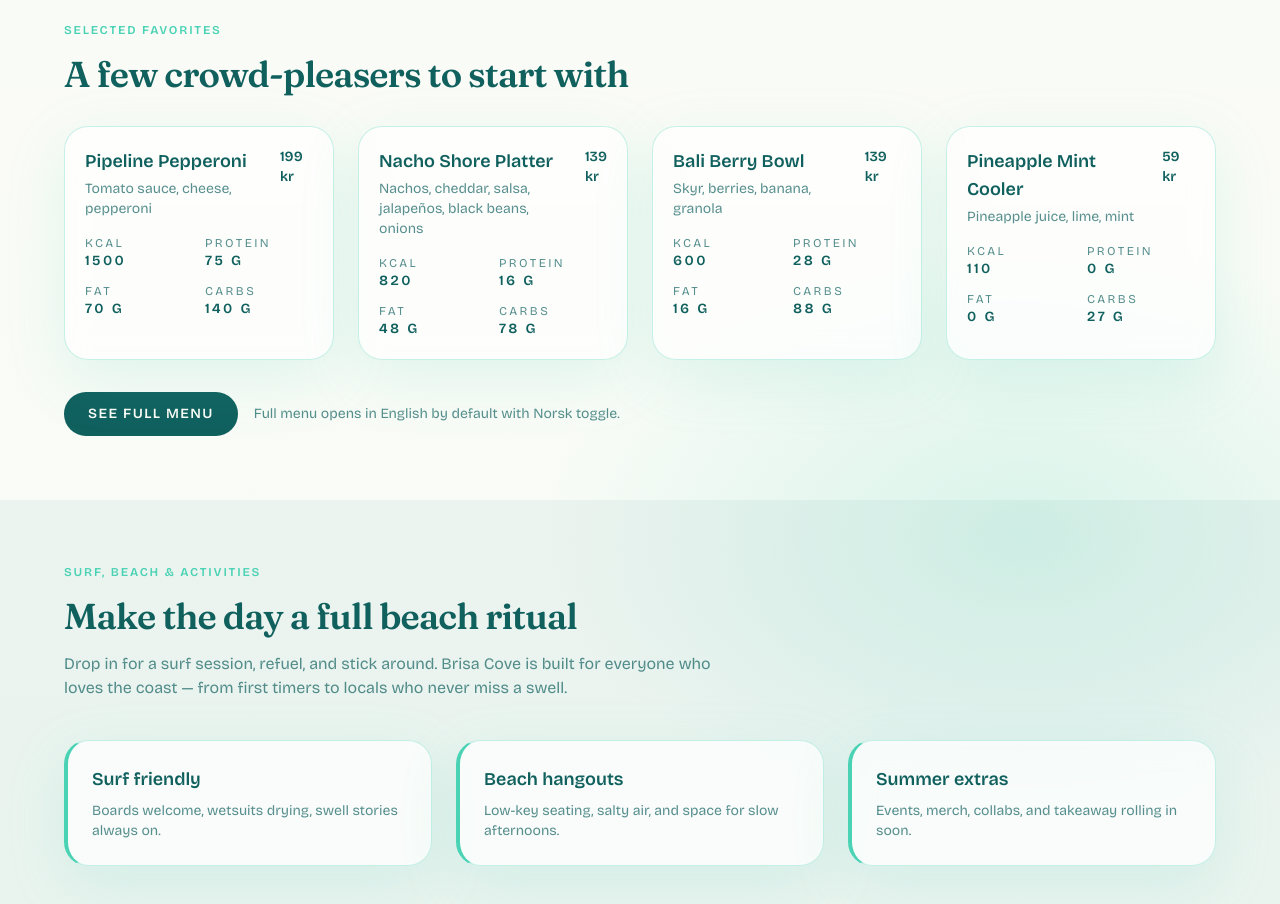
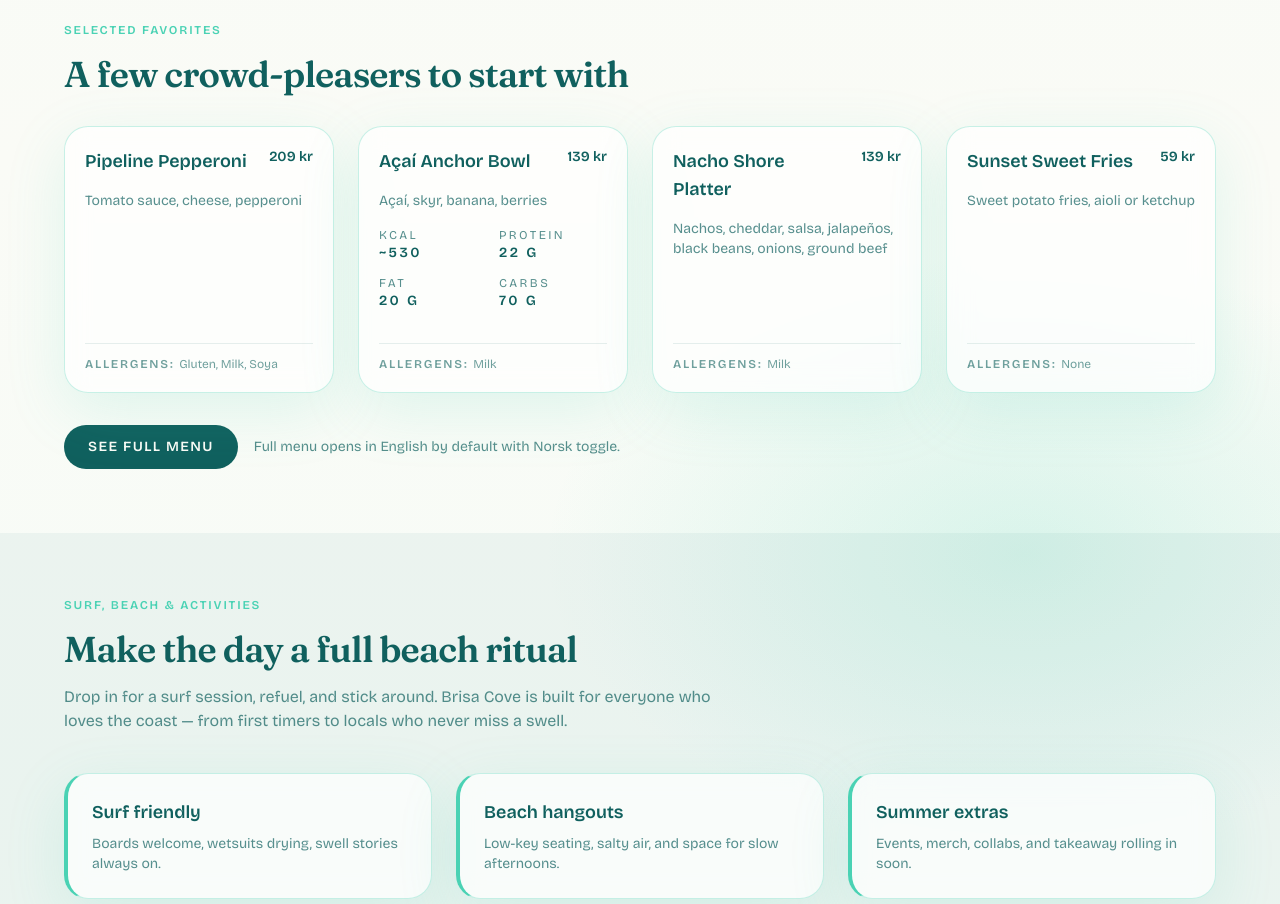
Before and after one commit to augustnhj/Brisa-Cove-Landing-v2, a Next.js app: page / in a window 1280 px wide. Shown: the part 1820-2724 px from the top of the page. Built offline with nearby package versions, Linux system fonts and the light colour scheme.

Commit message:
Final changes before opening day

```diff
--- a/src/components/FavoritesSection.tsx
+++ b/src/components/FavoritesSection.tsx
@@ -28,8 +28,7 @@ const copy = {
 
 export default function FavoritesSection() {
   const { language } = useLanguage();
-  // Menu data only has EN/NO; fall back to English for German
-  const lang: MenuLanguage = language === "de" ? "en" : language;
+  const lang: MenuLanguage = language;
   const labels = nutritionLabels[lang];
   const text = copy[language];
 
@@ -42,7 +41,7 @@ export default function FavoritesSection() {
         </div>
         <div className="grid gap-6 md:grid-cols-2 xl:grid-cols-4">
           {favorites[lang].map((item) => (
-            <MenuCard key={item.id} item={item} labels={labels} />
+            <MenuCard key={item.id} item={item} labels={labels} alignBottom />
           ))}
         </div>
         <div className="flex flex-wrap items-center gap-4">
--- a/src/components/MenuCard.tsx
+++ b/src/components/MenuCard.tsx
@@ -1,4 +1,4 @@
-import { MenuItem, NutritionLabels } from "@/data/menu";
+import { MenuItem, NutritionLabels, itemAllergens } from "@/data/menu";
 
 const nutritionLabel = (label: string, value: string) => (
   <div className="flex flex-col text-xs uppercase tracking-[0.2em] text-deepteal/70">
@@ -10,31 +10,52 @@ const nutritionLabel = (label: string, value: string) => (
 export default function MenuCard({
   item,
   labels,
+  alignBottom = false,
 }: {
   item: MenuItem;
   labels: NutritionLabels;
+  alignBottom?: boolean;
 }) {
+  const NO_NUTRITION_IDS = new Set([
+    "riptide-fries", "sunset-sweet-fries", "nacho-shore-platter",
+    "sunrise-mango-smoothie", "sunset-margherita", "pipeline-pepperoni",
+    "hawaii-pizza", "sunset-margherita-small", "pipeline-pepperoni-small",
+    "hawaii-pizza-small",
+  ]);
+  const showDetails = !item.comingSoon && item.id !== "soda";
+  const showNutrition = showDetails && !NO_NUTRITION_IDS.has(item.id);
+  const allergens = showDetails ? itemAllergens[item.id] : undefined;
+
   return (
     <div className="glass flex h-full flex-col overflow-hidden">
       <div className="flex flex-1 flex-col gap-4 p-5">
         <div className="flex items-start justify-between gap-4">
-          <div>
           <h3 className={`text-lg font-semibold text-deepteal ${item.comingSoon ? "line-through decoration-red-600 decoration-2" : ""}`}>
             {item.name}
           </h3>
+          {!item.comingSoon && <span className="shrink-0 text-sm font-semibold text-deepteal">{item.price}</span>}
+        </div>
         {item.comingSoon && (
-              <p className="mt-0.5 text-xs font-bold uppercase tracking-widest text-red-600">Coming Soon</p>
+          <p className="text-xs font-bold uppercase tracking-widest text-red-600">Coming Soon</p>
         )}
-            <p className="mt-1 text-sm text-deepteal/70">{item.description}</p>
-          </div>
-          <span className="text-sm font-semibold text-deepteal">{item.price}</span>
-        </div>
+        {showDetails && (
+          <p className="text-sm text-deepteal/70">{item.description}</p>
+        )}
+        {showNutrition && (
           <div className="grid grid-cols-2 gap-3">
             {nutritionLabel(labels.kcal, item.nutrition.kcal)}
             {nutritionLabel(labels.protein, item.nutrition.protein)}
             {nutritionLabel(labels.fat, item.nutrition.fat)}
             {nutritionLabel(labels.carbs, item.nutrition.carbs)}
           </div>
+        )}
+        {alignBottom && <div className="flex-1" />}
+        {allergens !== undefined && (
+          <div className="border-t border-deepteal/10 pt-3 text-xs text-deepteal/60">
+            <span className="font-semibold uppercase tracking-[0.15em]">{labels.allergens}: </span>
+            {allergens.length > 0 ? allergens.join(", ") : labels.none}
+          </div>
+        )}
       </div>
     </div>
   );
--- a/src/data/menu.ts
+++ b/src/data/menu.ts
@@ -26,12 +26,32 @@ export type NutritionLabels = {
   protein: string;
   fat: string;
   carbs: string;
+  allergens: string;
+  none: string;
 };
 
 export const nutritionLabels: Record<MenuLanguage, NutritionLabels> = {
-  en: { kcal: "Kcal", protein: "Protein", fat: "Fat", carbs: "Carbs" },
-  no: { kcal: "kcal", protein: "Protein", fat: "Fett", carbs: "Karbo" },
-  de: { kcal: "kcal", protein: "Eiweiß", fat: "Fett", carbs: "Kohlenhydrate" },
+  en: { kcal: "Kcal", protein: "Protein", fat: "Fat", carbs: "Carbs", allergens: "Allergens", none: "None" },
+  no: { kcal: "kcal", protein: "Protein", fat: "Fett", carbs: "Karbo", allergens: "Allergener", none: "Ingen" },
+  de: { kcal: "kcal", protein: "Eiweiß", fat: "Fett", carbs: "Kohlenhydrate", allergens: "Allergene", none: "Keine" },
+};
+
+export const itemAllergens: Record<string, string[]> = {
+  "riptide-fries":          [],
+  "sunset-sweet-fries":     [],
+  "nacho-shore-platter":    ["Milk"],
+  "bali-berry-bowl":        ["Milk"],
+  "mango-wave-bowl":        ["Milk"],
+  "acai-anchor-bowl":       ["Milk"],
+  "sunrise-mango-smoothie": [],
+  "sunset-margherita":      ["Gluten", "Milk"],
+  "pipeline-pepperoni":     ["Gluten", "Milk", "Soya"],
+  "hawaii-pizza":           ["Gluten", "Milk"],
+  "coconut-cold-brew":         [],
+  "pineapple-mint-cooler":     [],
+  "sunset-margherita-small":   ["Gluten", "Milk"],
+  "pipeline-pepperoni-small":  ["Gluten", "Milk", "Soya"],
+  "hawaii-pizza-small":        ["Gluten", "Milk"],
 };
 
 export const menuNotes: Record<MenuLanguage, string> = {
@@ -49,16 +69,16 @@ export const menuSections: Record<MenuLanguage, MenuSection[]> = {
         {
           id: "riptide-fries",
           name: "Riptide Fries",
-          description: "Crispy fries, lime aioli",
+          description: "Crispy fries, aioli or ketchup",
           nutrition: { kcal: "520", protein: "4 g", fat: "37 g", carbs: "41 g" },
-          price: "79 kr",
+          price: "49 kr",
         },
         {
           id: "sunset-sweet-fries",
           name: "Sunset Sweet Fries",
-          description: "Sweet potato fries, lime aioli",
+          description: "Sweet potato fries, aioli or ketchup",
           nutrition: { kcal: "560", protein: "4 g", fat: "36 g", carbs: "52 g" },
-          price: "89 kr",
+          price: "59 kr",
         },
       ],
     },
@@ -97,7 +117,7 @@ export const menuSections: Record<MenuLanguage, MenuSection[]> = {
         {
           id: "nacho-shore-platter",
           name: "Nacho Shore Platter",
-          description: "Nachos, cheddar, salsa, jalapeños, black beans, onions",
+          description: "Nachos, cheddar, salsa, jalapeños, black beans, onions, ground beef",
           nutrition: { kcal: "820", protein: "16 g", fat: "48 g", carbs: "78 g" },
           price: "139 kr",
         },
@@ -109,23 +129,23 @@ export const menuSections: Record<MenuLanguage, MenuSection[]> = {
         {
           id: "bali-berry-bowl",
           name: "Bali Berry Bowl",
-          description: "Skyr, berries, banana, granola",
-          nutrition: { kcal: "600", protein: "28 g", fat: "16 g", carbs: "88 g" },
-          price: "139 kr",
+          description: "Skyr, berries, banana",
+          nutrition: { kcal: "~420", protein: "25 g", fat: "9 g", carbs: "62 g" },
+          price: "119 kr",
         },
         {
           id: "mango-wave-bowl",
           name: "Mango Wave Bowl",
-          description: "Skyr, mango, banana, granola",
-          nutrition: { kcal: "570", protein: "25 g", fat: "9 g", carbs: "95 g" },
-          price: "135 kr",
+          description: "Skyr, mango, banana",
+          nutrition: { kcal: "~430", protein: "25 g", fat: "9 g", carbs: "68 g" },
+          price: "115 kr",
         },
         {
           id: "acai-anchor-bowl",
           name: "Açaí Anchor Bowl",
-          description: "Açaí, banana, berries, granola",
-          nutrition: { kcal: "650", protein: "10 g", fat: "28 g", carbs: "90 g" },
-          price: "169 kr",
+          description: "Açaí, skyr, banana, berries",
+          nutrition: { kcal: "~530", protein: "22 g", fat: "20 g", carbs: "70 g" },
+          price: "139 kr",
         },
       ],
     },
@@ -137,7 +157,7 @@ export const menuSections: Record<MenuLanguage, MenuSection[]> = {
           name: "Sunrise Mango Smoothie",
           description: "Mango, banana, pineapple juice",
           nutrition: { kcal: "360", protein: "3 g", fat: "1 g", carbs: "85 g" },
-          price: "89 kr",
+          price: "79 kr",
         },
       ],
     },
@@ -191,21 +211,42 @@ export const menuSections: Record<MenuLanguage, MenuSection[]> = {
           name: "Sunset Margherita",
           description: "Tomato sauce, cheese, basil",
           nutrition: { kcal: "1200", protein: "60 g", fat: "42 g", carbs: "130 g" },
-          price: "179 kr",
+          price: "189 kr",
         },
         {
           id: "pipeline-pepperoni",
           name: "Pipeline Pepperoni",
           description: "Tomato sauce, cheese, pepperoni",
           nutrition: { kcal: "1500", protein: "75 g", fat: "70 g", carbs: "140 g" },
-          price: "199 kr",
+          price: "209 kr",
         },
         {
           id: "hawaii-pizza",
           name: "Hang Ten Hawaiian",
           description: "Tomato sauce, cheese, ham, pineapple",
           nutrition: { kcal: "1300", protein: "65 g", fat: "40 g", carbs: "155 g" },
-          price: "189 kr",
+          price: "219 kr",
+        },
+        {
+          id: "sunset-margherita-small",
+          name: "Sunset Margherita (Small)",
+          description: "Tomato sauce, cheese, basil",
+          nutrition: { kcal: "516", protein: "26 g", fat: "18 g", carbs: "56 g" },
+          price: "155 kr",
+        },
+        {
+          id: "pipeline-pepperoni-small",
+          name: "Pipeline Pepperoni (Small)",
+          description: "Tomato sauce, cheese, pepperoni",
+          nutrition: { kcal: "645", protein: "32 g", fat: "30 g", carbs: "60 g" },
+          price: "169 kr",
+        },
+        {
+          id: "hawaii-pizza-small",
+          name: "Hang Ten Hawaiian (Small)",
+          description: "Tomato sauce, cheese, ham, pineapple",
+          nutrition: { kcal: "559", protein: "28 g", fat: "17 g", carbs: "67 g" },
+          price: "179 kr",
         },
       ],
     },
@@ -218,6 +259,7 @@ export const menuSections: Record<MenuLanguage, MenuSection[]> = {
           description: "Cold brew, coconut milk",
           nutrition: { kcal: "140", protein: "1 g", fat: "9 g", carbs: "14 g" },
           price: "69 kr",
+          comingSoon: true,
         },
         {
           id: "pineapple-mint-cooler",
@@ -225,6 +267,14 @@ export const menuSections: Record<MenuLanguage, MenuSection[]> = {
           description: "Pineapple juice, lime, mint",
           nutrition: { kcal: "110", protein: "0 g", fat: "0 g", carbs: "27 g" },
           price: "59 kr",
+          comingSoon: true,
+        },
+        {
+          id: "soda",
+          name: "Soda",
+          description: "Assorted flavors",
+          nutrition: { kcal: "120", protein: "0 g", fat: "0 g", carbs: "30 g" },
+          price: "25 kr",
         },
       ],
     },
@@ -236,16 +286,16 @@ export const menuSections: Record<MenuLanguage, MenuSection[]> = {
         {
           id: "riptide-fries",
           name: "Riptide Fries",
-          description: "Sprø pommes frites, lime-aioli",
+          description: "Sprø pommes frites, aioli eller ketchup",
           nutrition: { kcal: "520", protein: "4 g", fat: "37 g", carbs: "41 g" },
-          price: "79 kr",
+          price: "49 kr",
         },
         {
           id: "sunset-sweet-fries",
           name: "Sunset Sweet Fries",
-          description: "Søtpotetfries, lime-aioli",
+          description: "Søtpotetfries, aioli eller ketchup",
           nutrition: { kcal: "560", protein: "4 g", fat: "36 g", carbs: "52 g" },
-          price: "89 kr",
+          price: "59 kr",
         },
       ],
     },
@@ -284,7 +334,7 @@ export const menuSections: Record<MenuLanguage, MenuSection[]> = {
         {
           id: "nacho-shore-platter",
           name: "Nacho Shore Platter",
-          description: "Nachos, cheddar, salsa, jalapeños, svarte bønner, løk",
+          description: "Nachos, cheddar, salsa, jalapeños, svarte bønner, løk, kjøttdeig",
           nutrition: { kcal: "820", protein: "16 g", fat: "48 g", carbs: "78 g" },
           price: "139 kr",
         },
@@ -296,23 +346,23 @@ export const menuSections: Record<MenuLanguage, MenuSection[]> = {
         {
           id: "bali-berry-bowl",
           name: "Bali Berry Bowl",
-          description: "Skyr, bær, banan, granola",
-          nutrition: { kcal: "600", protein: "28 g", fat: "16 g", carbs: "88 g" },
-          price: "139 kr",
+          description: "Skyr, bær, banan",
+          nutrition: { kcal: "~420", protein: "25 g", fat: "9 g", carbs: "62 g" },
+          price: "119 kr",
         },
         {
           id: "mango-wave-bowl",
           name: "Mango Wave Bowl",
-          description: "Skyr, mango, banan, granola",
-          nutrition: { kcal: "570", protein: "25 g", fat: "9 g", carbs: "95 g" },
-          price: "135 kr",
+          description: "Skyr, mango, banan",
+          nutrition: { kcal: "~430", protein: "25 g", fat: "9 g", carbs: "68 g" },
+          price: "115 kr",
         },
         {
           id: "acai-anchor-bowl",
           name: "Açaí Anchor Bowl",
-          description: "Açaí, banan, bær, granola",
-          nutrition: { kcal: "650", protein: "10 g", fat: "28 g", carbs: "90 g" },
-          price: "169 kr",
+          description: "Açaí, skyr, banan, bær",
+          nutrition: { kcal: "~530", protein: "22 g", fat: "20 g", carbs: "70 g" },
+          price: "139 kr",
         },
       ],
     },
@@ -324,7 +374,7 @@ export const menuSections: Record<MenuLanguage, MenuSection[]> = {
           name: "Sunrise Mango Smoothie",
           description: "Mango, banan, ananasjuice",
           nutrition: { kcal: "360", protein: "3 g", fat: "1 g", carbs: "85 g" },
-          price: "89 kr",
+          price: "79 kr",
         },
       ],
     },
@@ -378,21 +428,42 @@ export const menuSections: Record<MenuLanguage, MenuSection[]> = {
           name: "Sunset Margherita",
           description: "Tomatsaus, ost, basilikum",
           nutrition: { kcal: "1200", protein: "60 g", fat: "42 g", carbs: "130 g" },
-          price: "179 kr",
+          price: "189 kr",
         },
         {
           id: "pipeline-pepperoni",
           name: "Pipeline Pepperoni",
           description: "Tomatsaus, ost, pepperoni",
           nutrition: { kcal: "1500", protein: "75 g", fat: "70 g", carbs: "140 g" },
-          price: "199 kr",
+          price: "209 kr",
         },
         {
           id: "hawaii-pizza",
           name: "Hang Ten Hawaiian",
           description: "Tomatsaus, ost, skinke, ananas",
           nutrition: { kcal: "1300", protein: "65 g", fat: "40 g", carbs: "155 g" },
-          price: "189 kr",
+          price: "219 kr",
+        },
+        {
+          id: "sunset-margherita-small",
+          name: "Sunset Margherita (Liten)",
+          description: "Tomatsaus, ost, basilikum",
+          nutrition: { kcal: "516", protein: "26 g", fat: "18 g", carbs: "56 g" },
+          price: "155 kr",
+        },
+        {
+          id: "pipeline-pepperoni-small",
+          name: "Pipeline Pepperoni (Liten)",
+          description: "Tomatsaus, ost, pepperoni",
+          nutrition: { kcal: "645", protein: "32 g", fat: "30 g", carbs: "60 g" },
+          price: "169 kr",
+        },
+        {
+          id: "hawaii-pizza-small",
+          name: "Hang Ten Hawaiian (Liten)",
+          description: "Tomatsaus, ost, skinke, ananas",
+          nutrition: { kcal: "559", protein: "28 g", fat: "17 g", carbs: "67 g" },
+          price: "179 kr",
         },
       ],
     },
@@ -405,6 +476,7 @@ export const menuSections: Record<MenuLanguage, MenuSection[]> = {
           description: "Cold brew, kokosmelk",
           nutrition: { kcal: "140", protein: "1 g", fat: "9 g", carbs: "14 g" },
           price: "69 kr",
+          comingSoon: true,
         },
         {
           id: "pineapple-mint-cooler",
@@ -412,6 +484,14 @@ export const menuSections: Record<MenuLanguage, MenuSection[]> = {
           description: "Ananasjuice, lime, mynte",
           nutrition: { kcal: "110", protein: "0 g", fat: "0 g", carbs: "27 g" },
           price: "59 kr",
+          comingSoon: true,
+        },
+        {
+          id: "soda",
+          name: "Brus",
+          description: "Diverse smaker",
+          nutrition: { kcal: "120", protein: "0 g", fat: "0 g", carbs: "30 g" },
+          price: "25 kr",
         },
       ],
     },
@@ -423,16 +503,16 @@ export const menuSections: Record<MenuLanguage, MenuSection[]> = {
         {
           id: "riptide-fries",
           name: "Riptide Fries",
-          description: "Knusprige Pommes, Limetten-Aioli",
+          description: "Knusprige Pommes, Aioli oder Ketchup",
           nutrition: { kcal: "520", protein: "4 g", fat: "37 g", carbs: "41 g" },
-          price: "79 kr",
+          price: "49 kr",
         },
         {
           id: "sunset-sweet-fries",
           name: "Sunset Sweet Fries",
-          description: "Süßkartoffelpommes, Limetten-Aioli",
+          description: "Süßkartoffelpommes, Aioli oder Ketchup",
           nutrition: { kcal: "560", protein: "4 g", fat: "36 g", carbs: "52 g" },
-          price: "89 kr",
+          price: "59 kr",
         },
       ],
     },
@@ -471,7 +551,7 @@ export const menuSections: Record<MenuLanguage, MenuSection[]> = {
         {
           id: "nacho-shore-platter",
           name: "Nacho Shore Platter",
-          description: "Nachos, Cheddar, Salsa, Jalapeños, schwarze Bohnen, Zwiebeln",
+          description: "Nachos, Cheddar, Salsa, Jalapeños, schwarze Bohnen, Zwiebeln, Rinderhackfleisch",
           nutrition: { kcal: "820", protein: "16 g", fat: "48 g", carbs: "78 g" },
           price: "139 kr",
         },
@@ -483,23 +563,23 @@ export const menuSections: Record<MenuLanguage, MenuSection[]> = {
         {
           id: "bali-berry-bowl",
           name: "Bali Berry Bowl",
-          description: "Skyr, Beeren, Banane, Granola",
-          nutrition: { kcal: "600", protein: "28 g", fat: "16 g", carbs: "88 g" },
-          price: "139 kr",
+          description: "Skyr, Beeren, Banane",
+          nutrition: { kcal: "~420", protein: "25 g", fat: "9 g", carbs: "62 g" },
+          price: "119 kr",
         },
         {
           id: "mango-wave-bowl",
           name: "Mango Wave Bowl",
-          description: "Skyr, Mango, Banane, Granola",
-          nutrition: { kcal: "570", protein: "25 g", fat: "9 g", carbs: "95 g" },
-          price: "135 kr",
+          description: "Skyr, Mango, Banane",
+          nutrition: { kcal: "~430", protein: "25 g", fat: "9 g", carbs: "68 g" },
+          price: "115 kr",
         },
         {
           id: "acai-anchor-bowl",
           name: "Açaí Anchor Bowl",
-          description: "Açaí, Banane, Beeren, Granola",
-          nutrition: { kcal: "650", protein: "10 g", fat: "28 g", carbs: "90 g" },
-          price: "169 kr",
+          description: "Açaí, Skyr, Banane, Beeren",
+          nutrition: { kcal: "~530", protein: "22 g", fat: "20 g", carbs: "70 g" },
+          price: "139 kr",
         },
       ],
     },
@@ -511,7 +591,7 @@ export const menuSections: Record<MenuLanguage, MenuSection[]> = {
           name: "Sunrise Mango Smoothie",
           description: "Mango, Banane, Ananassaft",
           nutrition: { kcal: "360", protein: "3 g", fat: "1 g", carbs: "85 g" },
-          price: "89 kr",
+          price: "79 kr",
         },
       ],
     },
@@ -565,21 +645,42 @@ export const menuSections: Record<MenuLanguage, MenuSection[]> = {
           name: "Sunset Margherita",
           description: "Tomatensauce, Käse, Basilikum",
           nutrition: { kcal: "1200", protein: "60 g", fat: "42 g", carbs: "130 g" },
-          price: "179 kr",
+          price: "189 kr",
         },
         {
           id: "pipeline-pepperoni",
           name: "Pipeline Pepperoni",
           description: "Tomatensauce, Käse, Peperoni",
           nutrition: { kcal: "1500", protein: "75 g", fat: "70 g", carbs: "140 g" },
-          price: "199 kr",
+          price: "209 kr",
         },
         {
           id: "hawaii-pizza",
           name: "Hang Ten Hawaiian",
           description: "Tomatensauce, Käse, Schinken, Ananas",
           nutrition: { kcal: "1300", protein: "65 g", fat: "40 g", carbs: "155 g" },
-          price: "189 kr",
+          price: "219 kr",
+        },
+        {
+          id: "sunset-margherita-small",
+          name: "Sunset Margherita (Klein)",
+          description: "Tomatensauce, Käse, Basilikum",
+          nutrition: { kcal: "516", protein: "26 g", fat: "18 g", carbs: "56 g" },
+          price: "155 kr",
+        },
+        {
+          id: "pipeline-pepperoni-small",
+          name: "Pipeline Pepperoni (Klein)",
+          description: "Tomatensauce, Käse, Peperoni",
+          nutrition: { kcal: "645", protein: "32 g", fat: "30 g", carbs: "60 g" },
+          price: "169 kr",
+        },
+        {
+          id: "hawaii-pizza-small",
+          name: "Hang Ten Hawaiian (Klein)",
+          description: "Tomatensauce, Käse, Schinken, Ananas",
+          nutrition: { kcal: "559", protein: "28 g", fat: "17 g", carbs: "67 g" },
+          price: "179 kr",
         },
       ],
     },
@@ -592,6 +693,7 @@ export const menuSections: Record<MenuLanguage, MenuSection[]> = {
           description: "Cold Brew, Kokosmilch",
           nutrition: { kcal: "140", protein: "1 g", fat: "9 g", carbs: "14 g" },
           price: "69 kr",
+          comingSoon: true,
         },
         {
           id: "pineapple-mint-cooler",
@@ -599,6 +701,14 @@ export const menuSections: Record<MenuLanguage, MenuSection[]> = {
           description: "Ananassaft, Limette, Minze",
           nutrition: { kcal: "110", protein: "0 g", fat: "0 g", carbs: "27 g" },
           price: "59 kr",
+          comingSoon: true,
+        },
+        {
+          id: "soda",
+          name: "Limonade",
+          description: "Verschiedene Sorten",
+          nutrition: { kcal: "120", protein: "0 g", fat: "0 g", carbs: "30 g" },
+          price: "25 kr",
         },
       ],
     },
@@ -607,9 +717,9 @@ export const menuSections: Record<MenuLanguage, MenuSection[]> = {
 
 const favoriteIds = [
   "pipeline-pepperoni",
+  "acai-anchor-bowl",
   "nacho-shore-platter",
-  "bali-berry-bowl",
-  "pineapple-mint-cooler",
+  "sunset-sweet-fries",
 ];
 
 const buildFavorites = (sections: MenuSection[]) => {
```
Lines whose indentation alone changed are shown as unchanged.
